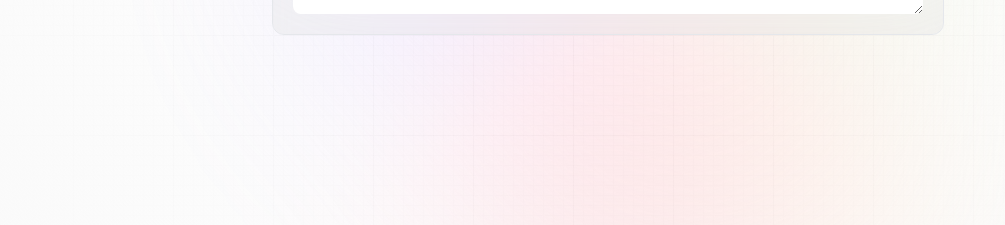
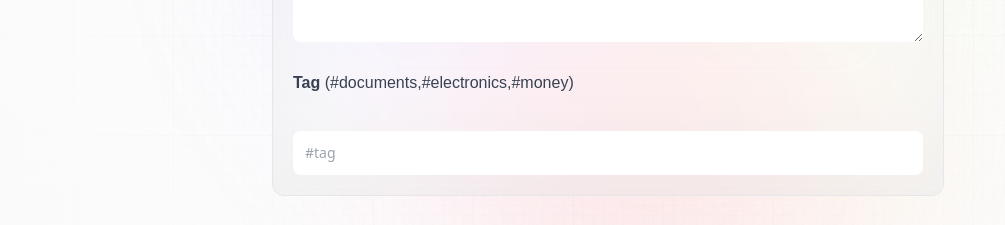
Before and after one commit to mihret1/Lost-Materials--nextjs-fullstack, a Next.js app in the folder nextjs-project/: page /create-post in a window 1280 px wide. Shown: the part 570-795 px from the top of the page, without its empty margins (32-1037 px from the left). Built offline with nearby package versions, Linux system fonts and the light colour scheme; no server answers.

Commit message:
start create post form

```diff
--- a/nextjs-project/components/Form.jsx
+++ b/nextjs-project/components/Form.jsx
@@ -13,10 +13,11 @@
                onSubmit={handleSubmit}
                className="mt-10 w-full max-w-2xl flex flex-col gap-7 glassmorphism"
             >
-             <label>
+              <label>
                 <span className="font-satoshi font-semibold text-base text-gray-700">
                     Material Found
                 </span>
+               </label>
                 <textarea
                    value={post.prompt}
                    onChange={(e)=>setPost({...post,prompt:e.target.value})}
@@ -25,7 +26,24 @@
                    className="form_textarea"
 
                 />
-             </label>
+
+                <label>
+                <span className="font-satoshi font-semibold text-base text-gray-700">
+                    Tag { ` `}
+                    <span className="font-normal">
+                        (#documents,#electronics,#money)
+                    </span>
+                </span>
+               </label>
+                <input
+                   value={post.tag}
+                   onChange={(e)=>setPost({...post,tag:e.target.value})}
+                   placeholder="#tag"
+                   required
+                   className="form_input"
+
+                />
+
 
             </form>
 
```
